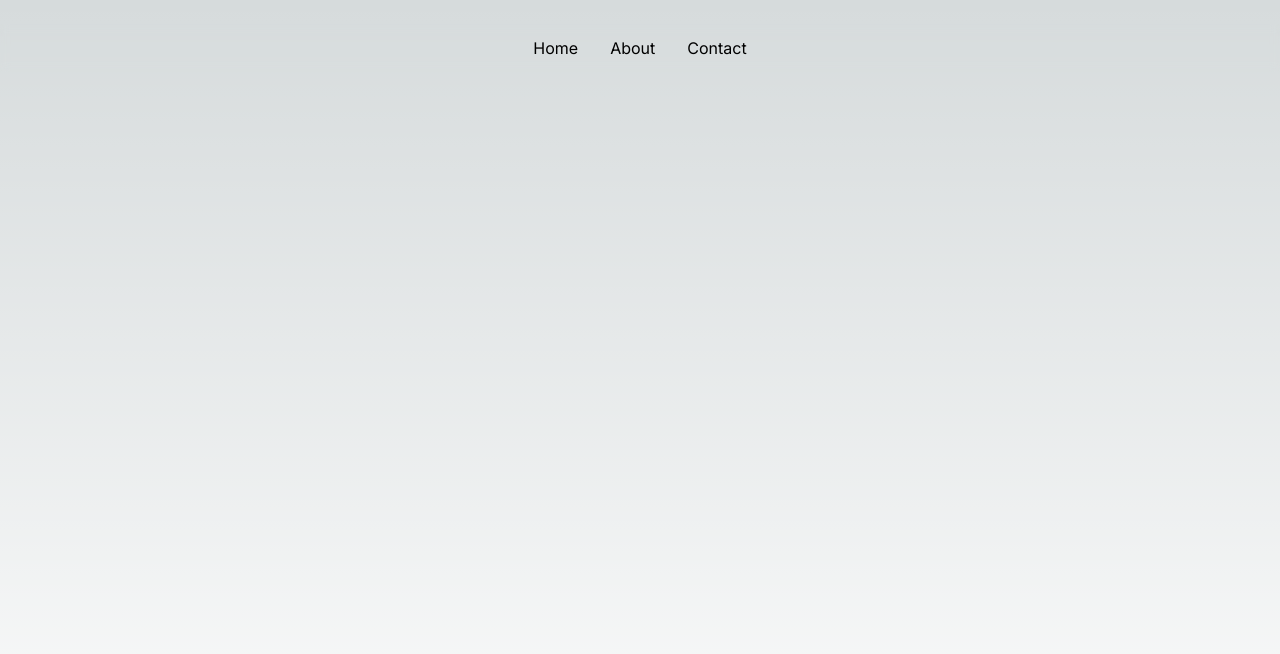
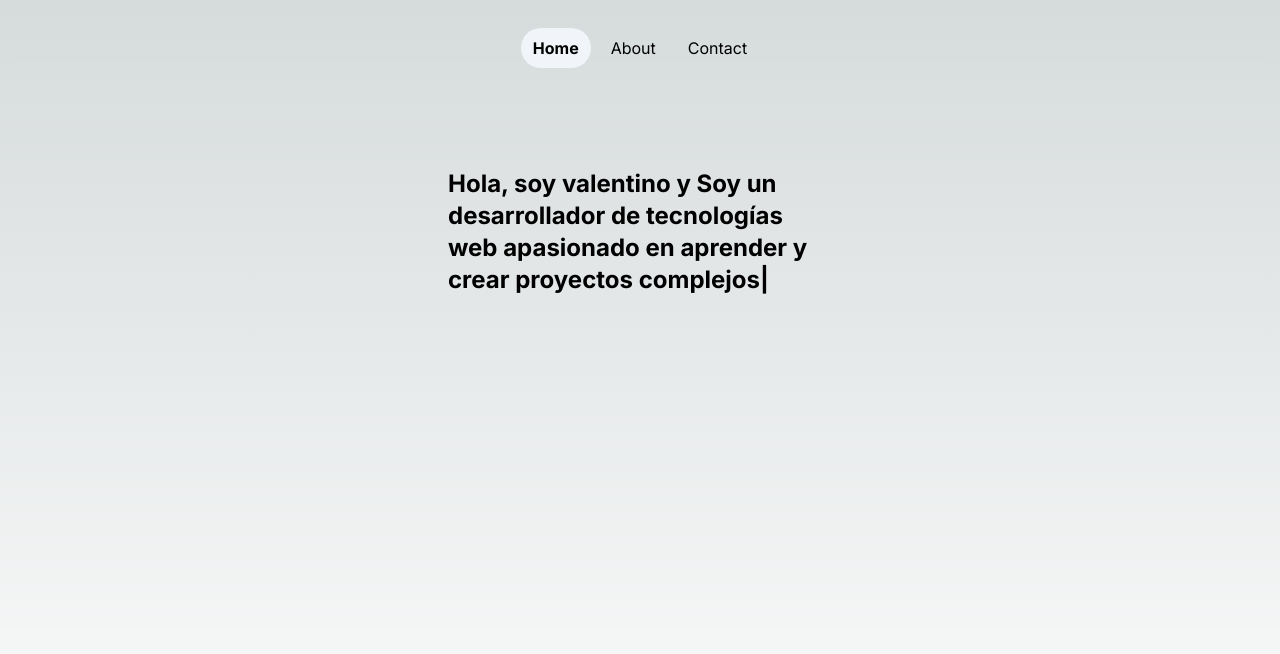
Before and after one commit to V4l3ntino/portfolio2, a Next.js app: page / in a window 1280 px wide. Shown: the top 654 px of the page. Built offline with nearby package versions, Linux system fonts and the light colour scheme.

Commit message:
typing animation

```diff
--- a/app/page.tsx
+++ b/app/page.tsx
@@ -1,9 +1,10 @@
+import Description from "@/components/Description";
 import Image from "next/image";
 
 export default function Home() {
   return (
     <main className="flex min-h-screen flex-col items-center justify-between p-24">
-
+      <Description />
     </main>
   );
 }
--- /dev/null
+++ b/components/description.tsx
@@ -0,0 +1,15 @@
+
+import { TypeAnimation } from "react-type-animation";
+import Typer from "./typingAnimation";
+
+const Description = () => {
+    return (
+        <div className="flex flex-col justify-center w-96">
+            <div className='flex flex-col justify-center max-w-md'>
+                <h1 className="font-bold text-2xl"><Typer /></h1>
+            </div>
+        </div>
+     );
+}
+
+export default Description;
--- a/components/navbar.tsx
+++ b/components/navbar.tsx
@@ -1,7 +1,11 @@
+"use client"
+
 import { itemsNavbar } from "@/data";
 import Link from "next/link";
+import { usePathname } from "next/navigation";
 
 const NavBar = () => {
+    const path = usePathname();
     return (
         <nav>
             <div className="flex items-center justify-center gap-2 px-4 py-1  backdrop-blur-sm mt-6">
@@ -9,7 +13,9 @@ const NavBar = () => {
                 <div
                 key={item.id}
                 className={`px-3 py-2 transition duration-100
-                    rounded-full cursor-pointer hover:bg-slate-100 hover:text-black hover:font-bold`}
+                    rounded-full cursor-pointer hover:bg-slate-100 hover:text-black hover:font-bold
+                    ${path === item.link && 'bg-slate-100 text-black font-bold'}
+                    `}
                 >
                     <Link href={item.link}>{item.title}</Link>
                 </div>
--- /dev/null
+++ b/components/typingAnimation.tsx
@@ -0,0 +1,20 @@
+"use client"
+
+import { TypeAnimation } from "react-type-animation";
+
+const Typer = () => {
+    return (
+        <TypeAnimation
+                sequence={[
+                    "Hola, soy valentino y Soy un desarrollador de tecnologías web apasionado en aprender y crear proyectos complejos.",
+                    1000,
+                ]}
+                wrapper='span'
+                speed={50}
+                repeat={1}
+                className='font-bold text-secondary'
+                />
+     );
+}
+
+export default Typer;
--- a/package.json
+++ b/package.json
@@ -12,7 +12,8 @@
     "lucide-react": "^0.436.0",
     "next": "14.2.6",
     "react": "^18",
-    "react-dom": "^18"
+    "react-dom": "^18",
+    "react-type-animation": "^3.2.0"
   },
   "devDependencies": {
     "@types/node": "^20",
```
Also changed, not shown: 1 other file (tests, documents, lock files or other folders).
